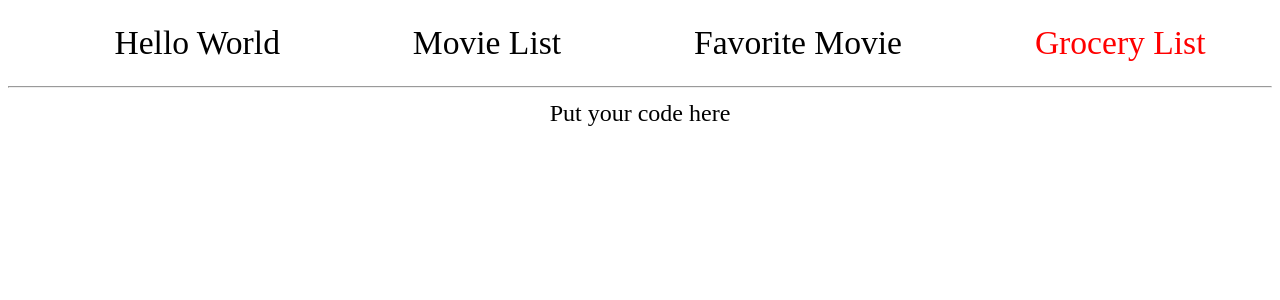
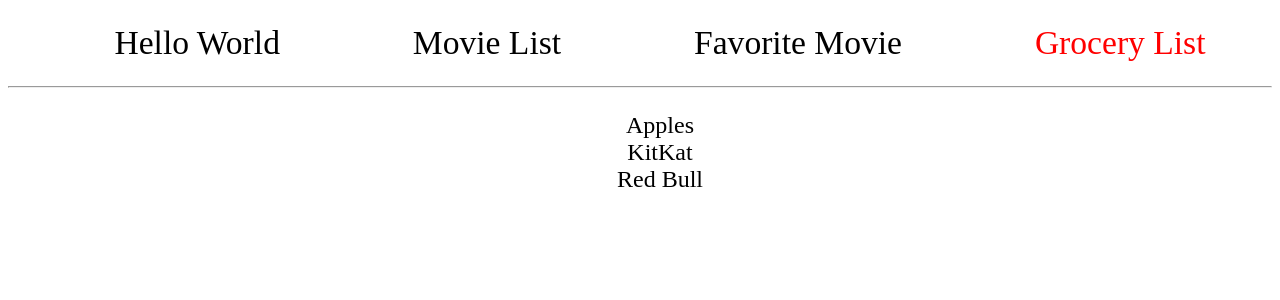
Before and after one commit to pesto-students/batch-9-exercises, a React (Create React App) app in the folder beginner-exercises/: page /04 in a window 1280 px wide. Shown: the top 300 px of the page. Built offline with nearby package versions, Linux system fonts and the light colour scheme; the HTML template or start-up script is replaced by a standard one.

Commit message:
feat: Complete 04-GroceryList

```diff
--- a/beginner-exercises/src/components/04-GroceryList.jsx
+++ b/beginner-exercises/src/components/04-GroceryList.jsx
@@ -29,28 +29,19 @@ class GroceryList extends React.Component {
 
   render() {
     const { groceries } = this.state;
-    /*
-      Properties are a way to pass parameters to your React components.
-      We mentioned this in the third exercise. Properties are to React
-      components what attributes are to HTML elements.
-
-      Below you can see how to pass properties to child components.
-      We have defined a `grocery` property for each `GroceryListItem`.
-    */
     const groceriesComponents = groceries.map(item => ( // eslint-disable-line no-unused-vars
       <GroceryListItem grocery={item} />
     ));
-    // Hint: Don't forget about putting items into `ul`
     return (
       <div>
-        Put your code here
+        <ul>
+          {groceriesComponents}
+        </ul>
       </div>
     );
   }
 }
 
-// Render grocery name from component's properties.
-// If you have a problem, check `this.props` in the console.
 /* eslint-disable react/no-multi-comp, no-useless-constructor */
 class GroceryListItem extends React.Component {
   constructor(props) {
@@ -60,7 +51,7 @@ class GroceryListItem extends React.Component {
   render() {
     return (
       <li>
-        Put your code here.
+        {this.props.grocery.name}
       </li>
     );
   }
```
